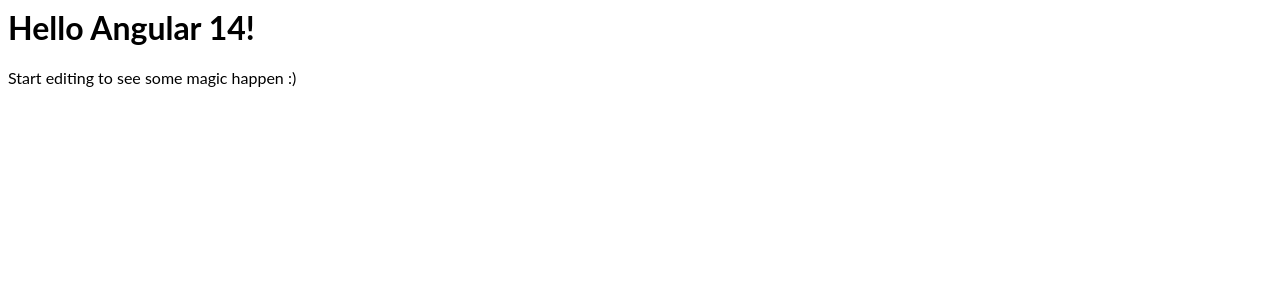
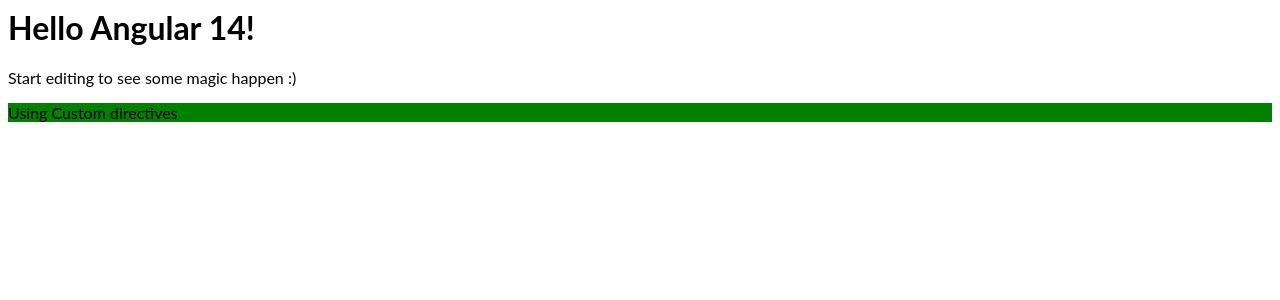
Before and after one commit to ShakibAhmed007/angular-dev-custom-directives, an Angular app: page / in a window 1280 px wide. Shown: the top 300 px of the page. Built offline with nearby package versions, Linux system fonts and the light colour scheme.

Commit message:
2 files modified, 1 added

```diff
--- a/src/app/app.component.html
+++ b/src/app/app.component.html
@@ -2,3 +2,5 @@
 <p>
   Start editing to see some magic happen :)
 </p>
+
+<p appBasicHighLight>Using Custom directives</p>
--- /dev/null
+++ b/src/app/basic-highlight/basic-hightlight.directive.ts
@@ -0,0 +1,11 @@
+import { Directive, ElementRef, OnInit } from "@angular/core";
+
+@Directive({
+  selector: "[appBasicHighLight]"
+})
+export class BasicHighLightDirective implements OnInit {
+  constructor(private elementRef: ElementRef) {}
+  ngOnInit() {
+    this.elementRef.nativeElement.style.backgroundColor = "green";
+  }
+}
```
Also changed, not shown: src/app/app.module.ts (+10 -9 lines).
